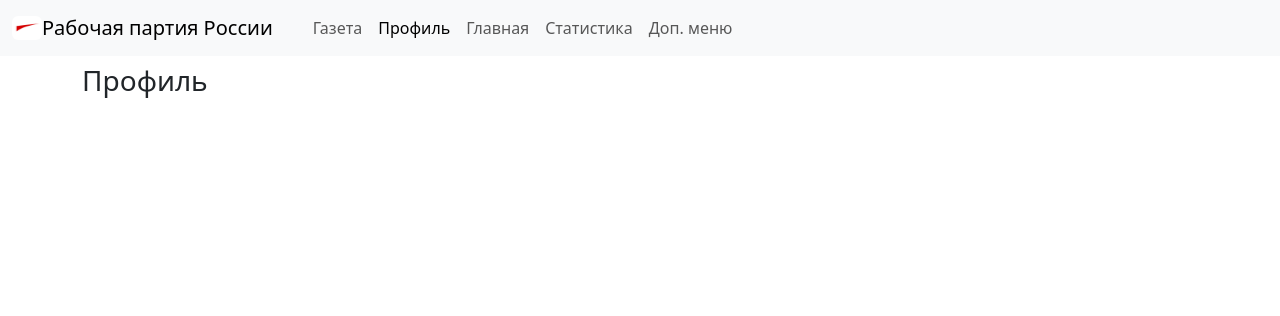
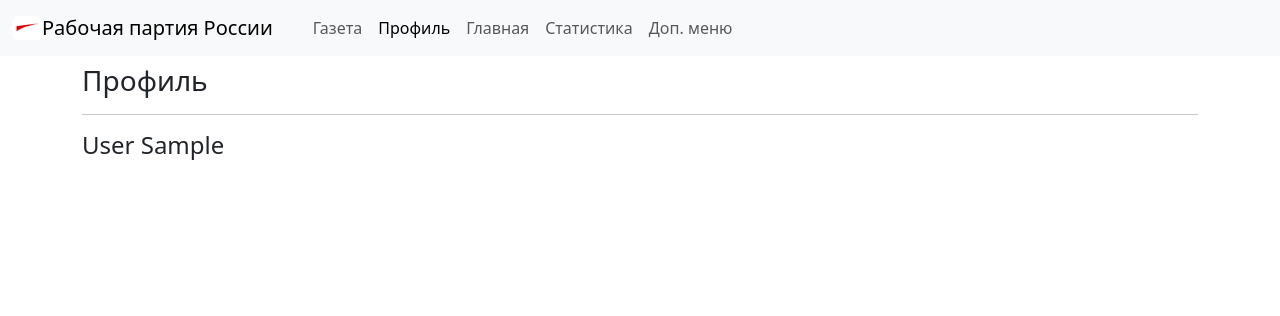
Before and after one commit to RavenSp/party_crm, a Django app: page /profile/ in a window 1280 px wide. Shown: the top 316 px of the page. Run offline with Django 4.2, Linux system fonts and the light colour scheme; the visitor is signed in with stand-in values (Sample User, id 1); some libraries are stand-ins or nearby versions.

Commit message:
Начал делать профиль

```diff
--- a/person/templates/person/profile.html
+++ b/person/templates/person/profile.html
@@ -4,6 +4,9 @@
     <div class="row">
         <div class="col">
             <h3>Профиль</h3>
+            <hr>
+            <h4>{{ user.full_name }}</h4>
         </div>
     </div>
+
 {% endblock %}
```
